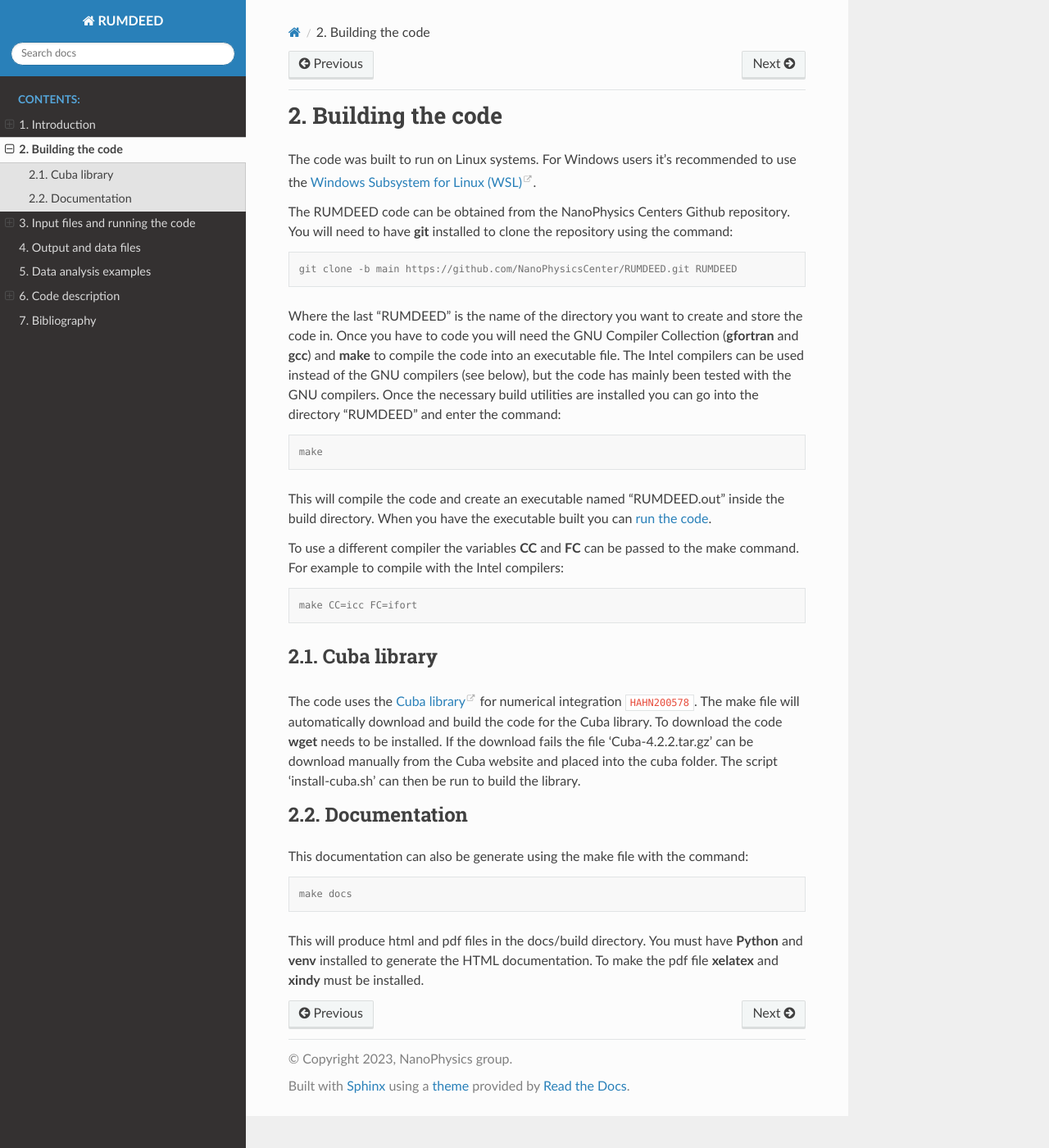
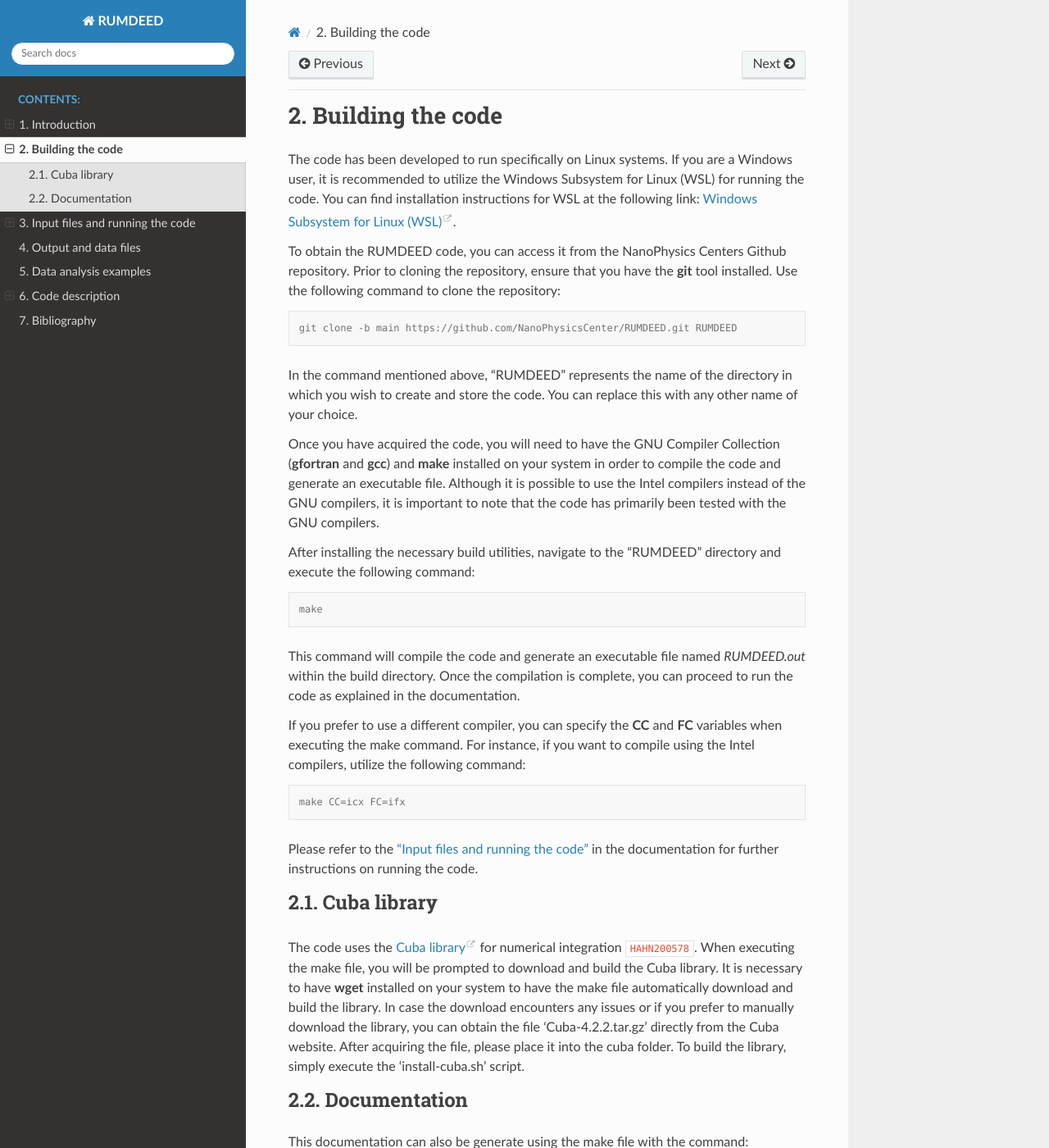
Before and after one commit to NanoPhysicsCenter/RUMDEED, a Sphinx documentation site: the page built from docs/source/build.rst, in a window 1280 px wide and 1400 px high. Shown: the whole window at 82% size. Built offline with Sphinx 7.4.7 and the Read the Docs theme 2.0.0, drawn with Linux system fonts in a browser that asks for light colours; cross-references to code outside the pages are shown as plain code.

Commit message:
Build section revised

```diff
--- a/docs/source/build.rst
+++ b/docs/source/build.rst
@@ -3,41 +3,53 @@
 Building the code
 =================
 
-The code was built to run on Linux systems. For Windows users it's recommended to use the
+The code has been developed to run specifically on Linux systems. If you are a Windows user,
+it is recommended to utilize the Windows Subsystem for Linux (WSL)
+for running the code. You can find installation instructions for WSL at the following link:
 `Windows Subsystem for Linux (WSL) <https://docs.microsoft.com/en-us/windows/wsl/install>`_.
 
-The RUMDEED code can be obtained from the NanoPhysics Centers Github repository.
-You will need to have **git** installed to clone the repository using the command:
+To obtain the RUMDEED code, you can access it from the NanoPhysics Centers Github repository.
+Prior to cloning the repository, ensure that you have the **git** tool installed.
+Use the following command to clone the repository:
 
 .. code-block:: console
 
    git clone -b main https://github.com/NanoPhysicsCenter/RUMDEED.git RUMDEED
 
-Where the last "RUMDEED" is the name of the directory you want to create and store the code in.
-Once you have to code you will need the GNU Compiler Collection (**gfortran** and **gcc**) and **make** to
-compile the code into an executable file. The Intel compilers can be used instead of the GNU compilers (see below),
-but the code has mainly been tested with the GNU compilers. Once the necessary build utilities are installed you can
-go into the directory "RUMDEED" and enter the command:
+In the command mentioned above, "RUMDEED" represents the name of the directory in which you wish to create and store the code.
+You can replace this with any other name of your choice.
+
+Once you have acquired the code, you will need to have the GNU Compiler Collection (**gfortran** and **gcc**) and **make**
+installed on your system in order to compile the code and generate an executable file.
+Although it is possible to use the Intel compilers instead of the GNU compilers,
+it is important to note that the code has primarily been tested with the GNU compilers.
+
+After installing the necessary build utilities, navigate to the "RUMDEED" directory and execute the following command:
 
 .. code-block:: console
 
    make
 
-This will compile the code and create an executable named "RUMDEED.out" inside the build directory.
-When you have the executable built you can :ref:`run the code <run>`.
+This command will compile the code and generate an executable file named *RUMDEED.out* within the build directory.
+Once the compilation is complete, you can proceed to run the code as explained in the documentation.
 
-To use a different compiler the variables **CC** and **FC** can be passed to the make command.
-For example to compile with the Intel compilers:
+If you prefer to use a different compiler, you can specify the **CC** and **FC** variables when executing the make command.
+For instance, if you want to compile using the Intel compilers, utilize the following command:
 
 .. code-block:: console
 
-   make CC=icc FC=ifort
+   make CC=icx FC=ifx
+
+Please refer to the :ref:`"Input files and running the code" <run>` in the documentation for further instructions on running the code.
 
 Cuba library
 ------------
-The code uses the `Cuba library <https://feynarts.de/cuba/>`_ for numerical integration :cite:p:`HAHN200578`. The make file will automatically download and build the code
-for the Cuba library. To download the code **wget** needs to be installed. If the download fails the file 'Cuba-4.2.2.tar.gz' can be download manually from the Cuba website and
-placed into the cuba folder. The script 'install-cuba.sh' can then be run to build the library.
+The code uses the `Cuba library <https://feynarts.de/cuba/>`_ for numerical integration :cite:p:`HAHN200578`.
+When executing the make file, you will be prompted to download and build the Cuba library.
+It is necessary to have **wget** installed on your system to have the make file automatically download and build the library.
+In case the download encounters any issues or if you prefer to manually download the library,
+you can obtain the file 'Cuba-4.2.2.tar.gz' directly from the Cuba website.
+After acquiring the file, please place it into the cuba folder. To build the library, simply execute the 'install-cuba.sh' script.
 
 Documentation
 -------------
@@ -50,4 +62,4 @@ This documentation can also be generate using the make file with the command:
 This will produce html and pdf files in the docs/build directory. You must have **Python** and **venv** installed to generate the HTML documentation.
 To make the pdf file **xelatex** and **xindy** must be installed.
 
-.. index:: build, make, git, compiler, gfortran, github, Intel, ifort, Cuba library
+.. index:: build, make, git, compiler, gfortran, github, Intel, ifort, ifx, Cuba library
```
